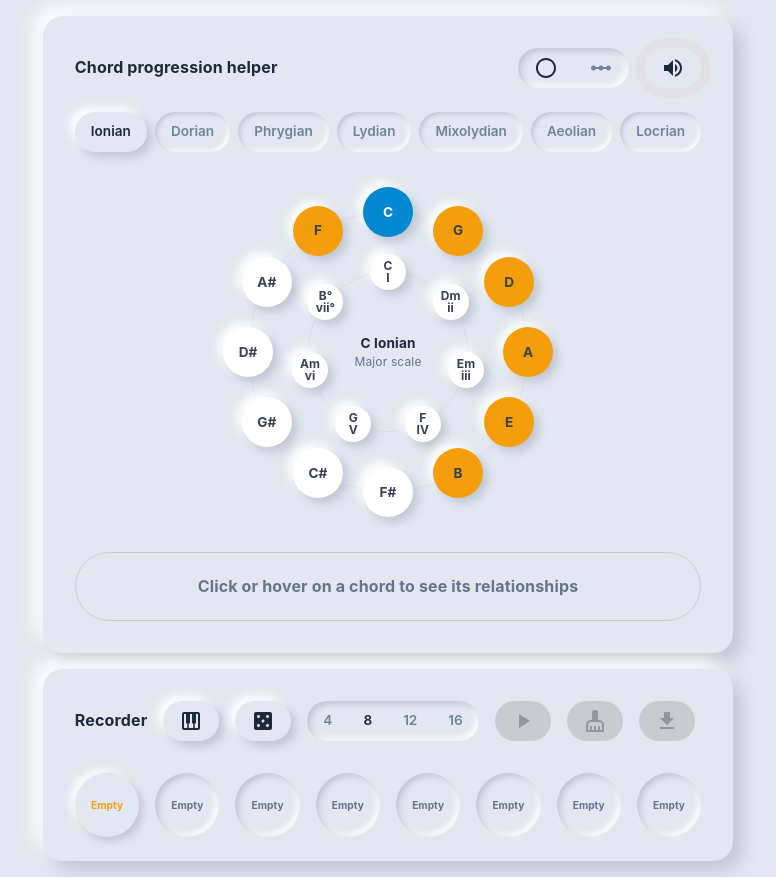
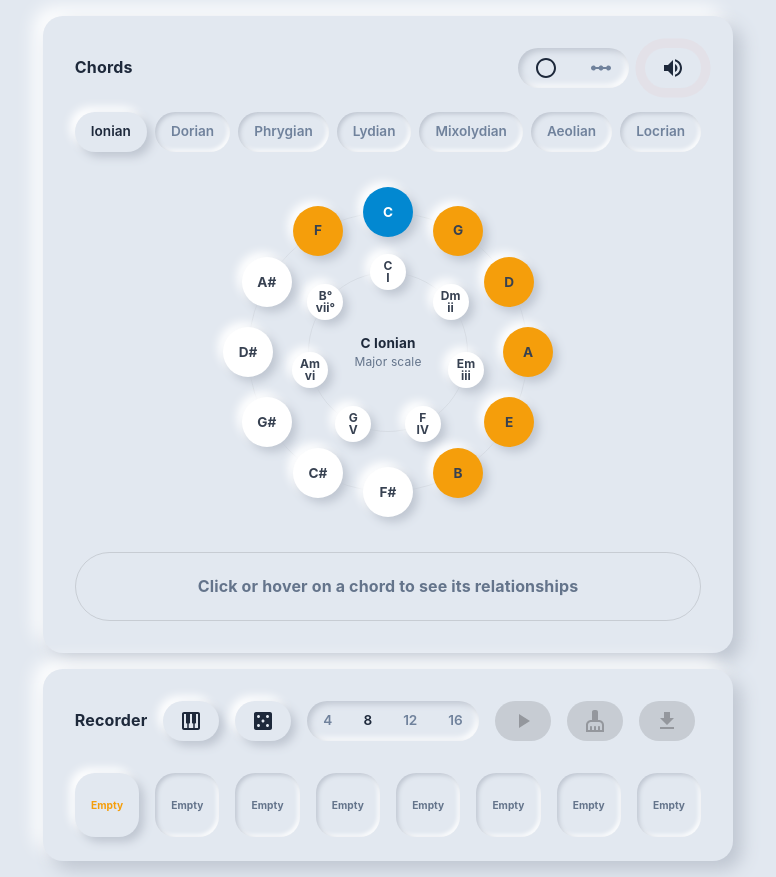
Before and after one commit to iDreadful/chord-progression, a React (Vite) app: page / in a window 1280 px wide. Shown: the whole page, without its empty margins (252-1028 px from the left). Built offline with nearby package versions, Linux system fonts and the light colour scheme.

Commit message:
ui and code cleanup

```diff
--- a/src/CircleOfFifths.jsx
+++ b/src/CircleOfFifths.jsx
@@ -243,7 +243,7 @@ const CircleOfFifths = () => {
                     mb: 3,
                   }}
                 >
-                  <Typography variant="h2">Chord progression helper</Typography>
+                  <Typography variant="h2">Chords</Typography>
                   <Box sx={{ display: 'flex', alignItems: 'center', gap: 2 }}>
                     <ButtonGroup>
                       <Button
--- a/src/components/SequenceRecorder.jsx
+++ b/src/components/SequenceRecorder.jsx
@@ -75,7 +75,6 @@ const SequenceRecorder = ({
               alignItems: 'center',
               gap: 2,
               flexWrap: 'wrap',
-              // justifyContent: 'center',
               justifyContent: 'space-between',
             }}
           >
@@ -175,20 +174,25 @@ const SequenceRecorder = ({
           }}
         >
           {sequence.map((chord, index) => (
+            <Box
+              sx={{
+                position: 'relative',
+                height: 'calc(12.5% - 14px)',
+                width: 'calc(12.5% - 14px)',
+                aspectRatio: '1 / 1',
+              }}
+            >
               <Button
                 key={index}
-              elevation={currentPosition === index ? 4 : 1}
+                variant={
+                  currentPosition === index || playbackPosition === index
+                    ? 'contained'
+                    : 'outlined'
+                }
                 sx={theme => ({
-                display: 'flex',
-                flexDirection: 'column',
-                padding: theme.spacing(2),
-                textAlign: 'center',
-                cursor: 'pointer',
-                aspectRatio: '1 / 1',
+                  width: '100%',
+                  height: '100%',
                   backgroundColor: '#e2e8f0',
-                height: 'calc(12.5% - 14px)',
-                width: 'calc(12.5% - 14px)',
-                border: 'none',
                   color:
                     playbackPosition === index
                       ? theme.palette.success.main
@@ -197,15 +201,6 @@ const SequenceRecorder = ({
                       : chord
                       ? theme.palette.info.main
                       : '#64748b',
-                borderRadius: 16,
-                transition: 'all 0.2s ease-in-out',
-                boxShadow:
-                  currentPosition === index || playbackPosition === index
-                    ? `4px 4px 8px #bfc6d1, -4px -4px 8px #ffffff`
-                    : `inset 3px 3px 6px #bfc6d1, inset -3px -3px 6px #ffffff`,
-                '&:active': {
-                  boxShadow: `inset 2px 2px 4px #bfc6d1, inset -2px -2px 4px #ffffff`,
-                },
                 })}
                 onMouseEnter={() =>
                   chord && onChordPreview(chord.chord, chord.roman)
@@ -221,12 +216,20 @@ const SequenceRecorder = ({
                     <Typography>
                       <b>{chord.chord}</b>
                     </Typography>
+                  </>
+                ) : (
+                  <Typography variant="body2">
+                    <b>Empty</b>
+                  </Typography>
+                )}
+              </Button>
+              {chord && (
                 <IconButton
                   size="small"
                   sx={{
                     position: 'absolute',
-                      top: 0,
-                      right: 0,
+                    top: -10,
+                    right: -10,
                     backgroundColor: 'error.main',
                     color: 'white',
                     width: 20,
@@ -242,13 +245,8 @@ const SequenceRecorder = ({
                 >
                   <Close sx={{ fontSize: 16 }} />
                 </IconButton>
-                </>
-              ) : (
-                <Typography variant="body2">
-                  <b>Empty</b>
-                </Typography>
               )}
-            </Button>
+            </Box>
           ))}
         </Box>
       </Box>
```
Lines whose indentation alone changed are shown as unchanged.
